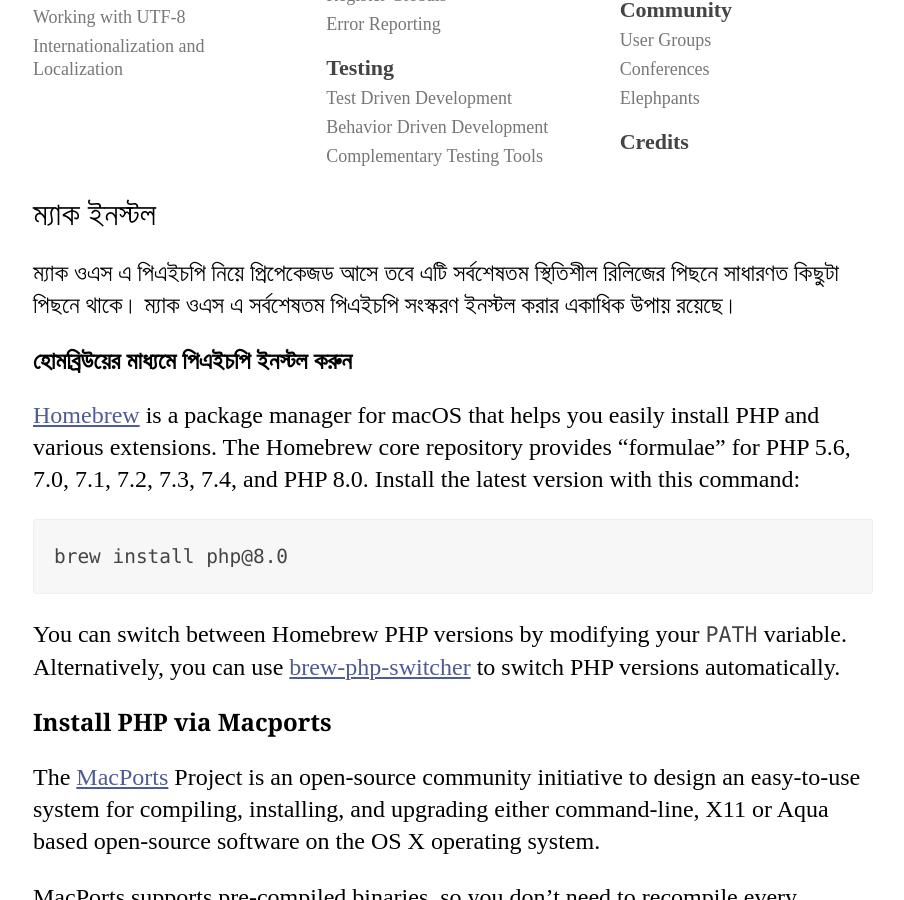
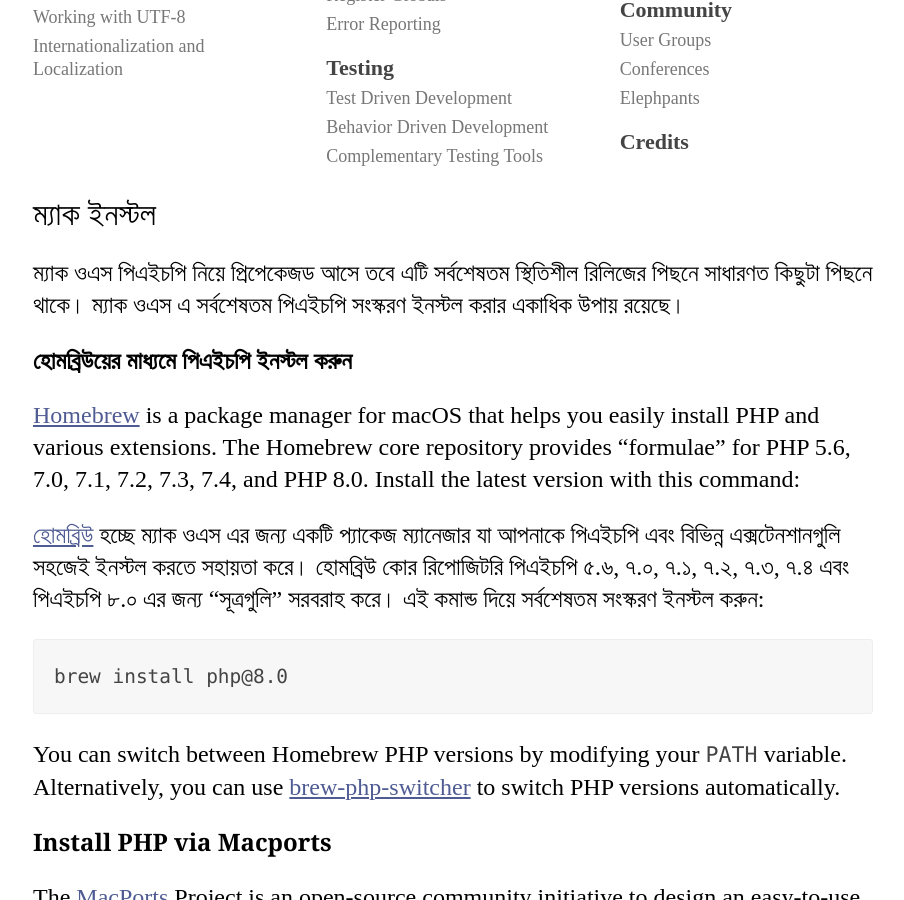
Before and after one commit to codeguy/php-the-right-way, a Jekyll site: the page built from _posts/01-04-01-Mac-Setup.md, in a window 1280 px wide and 900 px high, scrolled down 1034 px. Shown: the whole window, without its empty margins (187-1091 px from the left). Built offline with Jekyll 4.4.1, drawn with Linux system fonts in a browser that asks for light colours; our own code applies the rules of GitHub Pages for plain Markdown files.

Commit message:
Update 01-04-01-Mac-Setup.md

````diff
--- a/_posts/01-04-01-Mac-Setup.md
+++ b/_posts/01-04-01-Mac-Setup.md
@@ -6,11 +6,13 @@ anchor:  mac_setup
 
 ## ম্যাক ইনস্টল {#mac_setup_title}
 
-ম্যাক ওএস এ পিএইচপি নিয়ে প্রিপেকেজড আসে তবে এটি সর্বশেষতম স্থিতিশীল রিলিজের পিছনে সাধারণত কিছুটা পিছনে থাকে। ম্যাক ওএস এ সর্বশেষতম পিএইচপি সংস্করণ ইনস্টল করার একাধিক উপায় রয়েছে।
+ম্যাক ওএস পিএইচপি নিয়ে প্রিপেকেজড আসে তবে এটি সর্বশেষতম স্থিতিশীল রিলিজের পিছনে সাধারণত কিছুটা পিছনে থাকে। ম্যাক ওএস এ সর্বশেষতম পিএইচপি সংস্করণ ইনস্টল করার একাধিক উপায় রয়েছে।
 
 ### হোমব্রিউয়ের মাধ্যমে পিএইচপি ইনস্টল করুন
 
 [Homebrew] is a package manager for macOS that helps you easily install PHP and various extensions. The Homebrew core repository provides "formulae" for PHP 5.6, 7.0, 7.1, 7.2, 7.3, 7.4, and PHP 8.0. Install the latest version with this command:
+
+[হোমব্রিউ][Homebrew] হচ্ছে ম্যাক ওএস এর জন্য একটি প্যাকেজ ম্যানেজার যা আপনাকে পিএইচপি এবং বিভিন্ন এক্সটেনশানগুলি সহজেই ইনস্টল করতে সহায়তা করে। হোমব্রিউ কোর রিপোজিটরি পিএইচপি ৫.৬, ৭.০, ৭.১, ৭.২, ৭.৩, ৭.৪ এবং পিএইচপি ৮.০ এর জন্য "সূত্রগুলি" সরবরাহ করে। এই কমান্ড দিয়ে সর্বশেষতম সংস্করণ ইনস্টল করুন:
 
 ```
 brew install php@8.0
````
